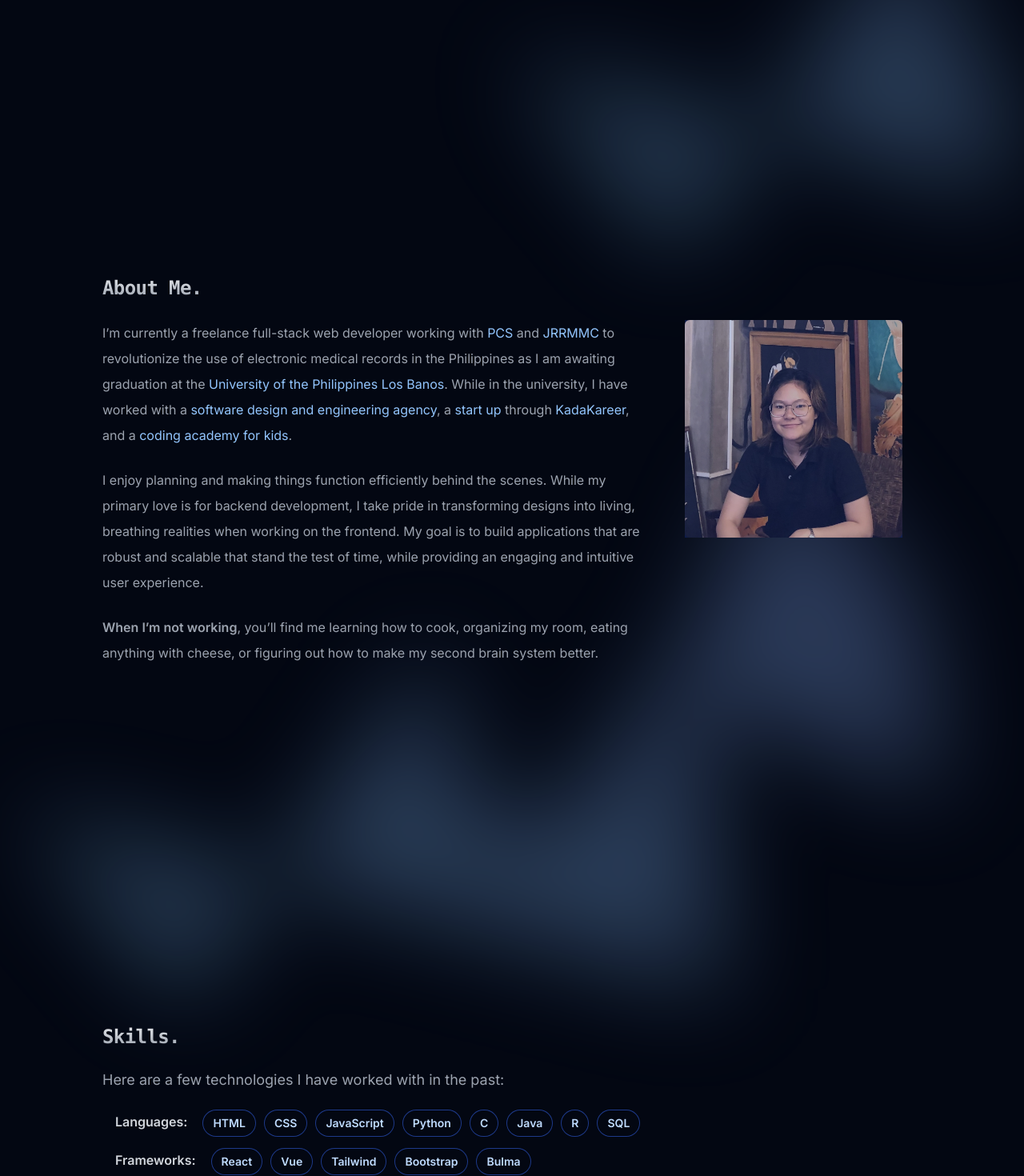
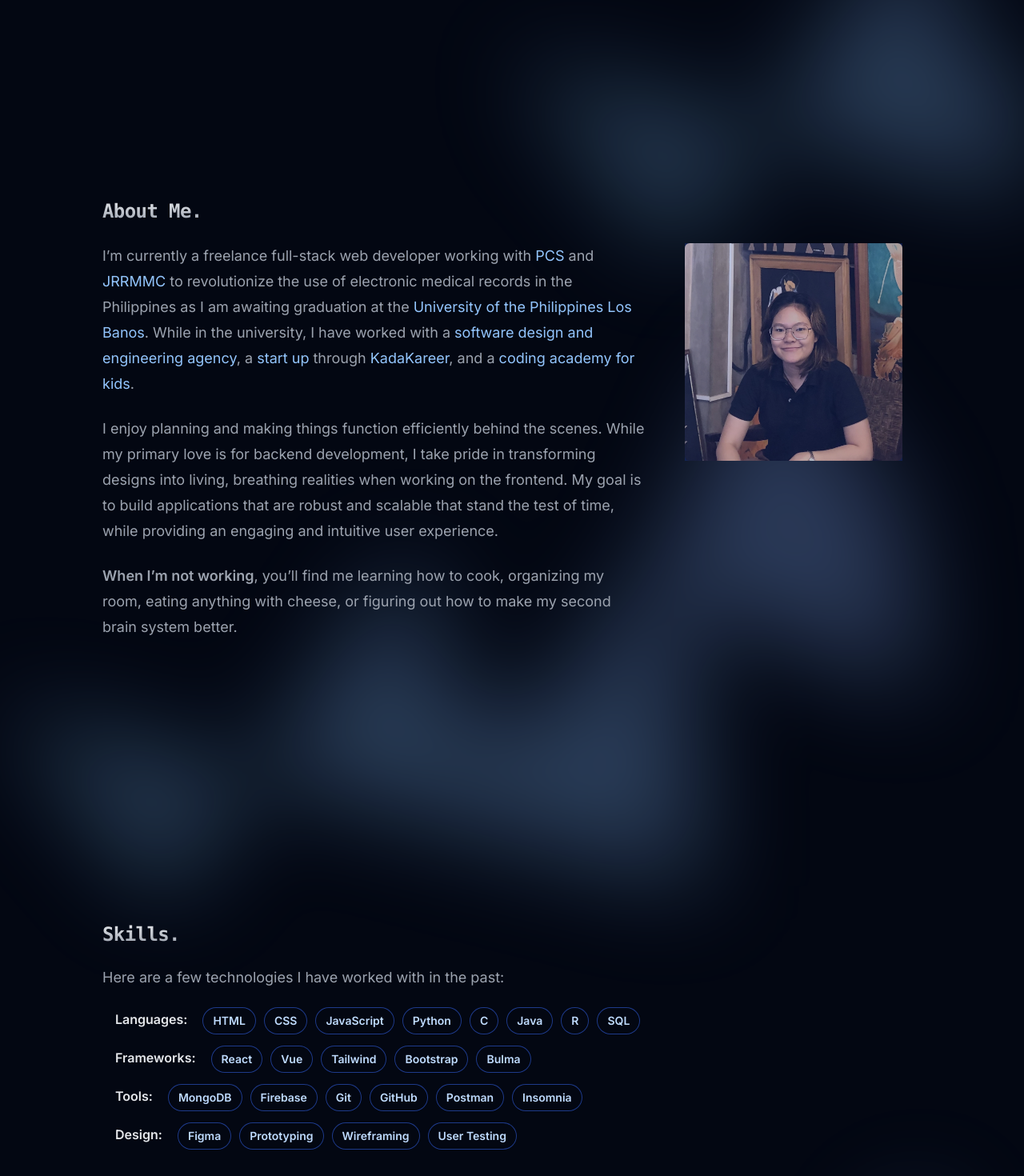
Before and after one commit to coleenagsao/v1, a Next.js app: page / in a window 1280 px wide. Shown: the part 680-2150 px from the top of the page at 80% size. Built offline with nearby package versions, Linux system fonts and the light colour scheme.

Commit message:
fix: set max width of skills to avoid overflow

```diff
--- a/app/components/nav.js
+++ b/app/components/nav.js
@@ -65,7 +65,7 @@ export default function Nav(){
             {/* Mobile Nav */}
             <Dialog open={mobileMenuOpen} onClose={setMobileMenuOpen} className="lg:hidden">
               <div className="fixed inset-0 z-50" />
-              <DialogPanel className="fixed inset-y-0 right-0 z-50 w-full overflow-y-auto bg-gray-900 px-6 py-6 sm:max-w-sm sm:ring-1 sm:ring-gray-800/10">
+              <DialogPanel className="fixed inset-y-0 right-0 z-50 w-screen overflow-y-auto bg-gray-900 px-6 py-6 sm:max-w-sm sm:ring-1 sm:ring-gray-800/10">
                 <div className="flex items-center justify-between">
                   <a href="#" className="-m-1.5 p-1.5">
                     <span className="sr-only">Coleen Agsao</span>
--- a/app/components/sections/about.js
+++ b/app/components/sections/about.js
@@ -6,7 +6,7 @@ import Image from "next/image";
 export default function About(){
     return (
         <section id='about' className="relative isolate px-6 lg:px-8 h-full">
-            <div className="mx-auto max-w-4xl lg:max-w-5xl pt-20 lg:py-56">
+            <div className="mx-auto max-w-4xl lg:max-w-5xl pt-20 lg:py-32">
               <div>
                 {/* Section */}
                 <h1 className="text-xl font-bold tracking-tight text-gray-200 lg:text-2xl font-mono">
@@ -20,14 +20,12 @@ export default function About(){
                       <div class="relative">
                         <div class="z-50 absolute inset-0 hover:bg-blue-700 bg-blue-800 opacity-30"></div>
                         <Image src="/me-2.jpeg" class="object-cover w-full h-full rounded-md" alt="Picture of the author" width={500} height={500} />
+                      </div>
                     </div>
                   </div>
-
-
-                  </div>
                   {/* Description */}
-                  <div className="flex-2 lg:order-1 max-w-2xl md:max-w-3xl lg:max-w-4xl mr-6">
-                    <p className="lg:mt-6 text-m m:text-lg leading-8 text-gray-400">
+                  <div className="flex-2 lg:order-1 max-w-2xl md:max-w-3xl lg:max-w-4xl mr-6 text-md md:text-lg">
+                    <p className="lg:mt-6 leading-8 text-gray-400">
                     I’m currently a freelance full-stack web developer working with {' '}
                     <Link href="https://pcs.org.ph/" className="text-blue-300 hover:underline" target="_blank" rel="noopener noreferrer" >PCS</Link> {' '} and {' '}
                     <Link href="https://jrrmmc.gov.ph/" target="_blank" rel="noopener noreferrer" className="text-blue-300 hover:underline">JRRMMC </Link> {' '} to revolutionize the use of electronic medical records in the Philippines as I am awaiting graduation at the {' '}
--- a/app/components/sections/skills.js
+++ b/app/components/sections/skills.js
@@ -28,10 +28,10 @@ export default function Skills(){
               <div className="ml-4 mt-2">
               {Object.entries(skills).map(([key, value]) => (
                     <div key={key} className="flex items-center space-y-4 ">
-                        <div className="mr-5 mt-3 text-gray-300 font-semibold ">
+                        <div className="mr-5 mt-3 text-gray-200 font-semibold ">
                             {key}:
                         </div>
-                        <div className="flex space-x-3">
+                        <div className="md:flex space-x-3 max-w-screen">
                             {value.map((item) => (
                                 <div key={item} className="relative rounded-full px-3 py-1 text-sm leading-6 text-gray-200 ring-1 ring-blue-900 hover:ring-blue-400">
                                 <div className="font-semibold text-blue-200 hover:text-blue-300 hidden m:block lg:block text-center">
--- a/app/layout.js
+++ b/app/layout.js
@@ -19,7 +19,7 @@ export default function RootLayout({ children }) {
   return (
     <html lang="en">
       <body className={inter.className} >
-        <div className="bg-gray-950 px-6">
+        <div className="bg-gray-950">
           <Nav />
           {children}
           <Footer/>
```
